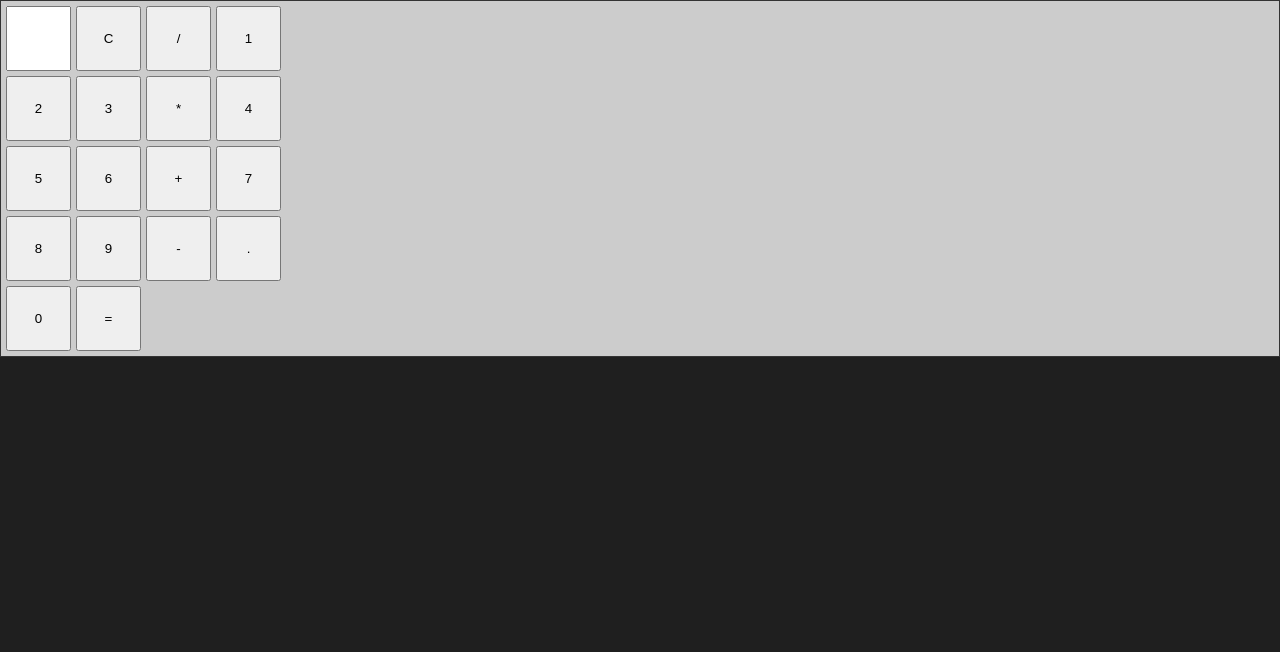
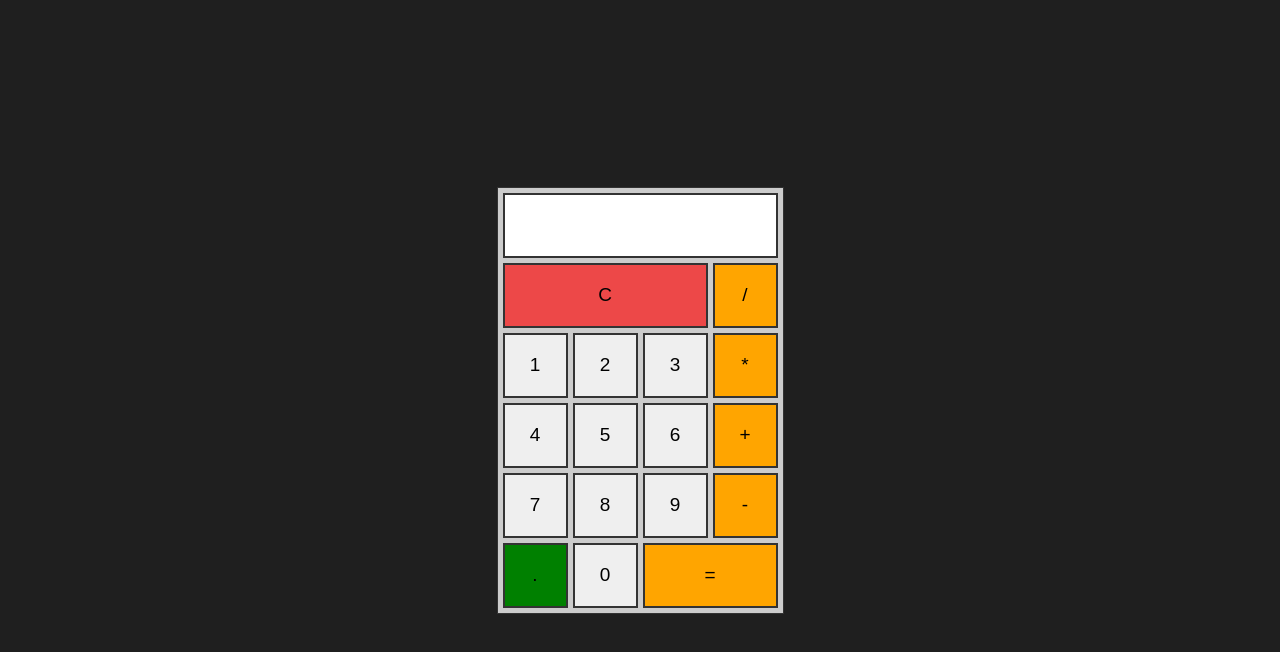
Before and after one commit to JJSEONG/calculator, a plain HTML site: page index.html in a window 1280 px wide. Drawn offline with Linux system fonts and the light colour scheme.

Commit message:
calculator publishing

```diff
--- a/css/style.css
+++ b/css/style.css
@@ -5,8 +5,13 @@
 }
 body {
     background-color: #1f1f1f;
+    display: flex;
+    justify-content: center;
+    align-items: center;
+    height: 100vh;
 }
 .calculator {
+    width: 287px;
     border: 1px solid #333;
     background-color: #ccc;
     padding: 5px;
@@ -17,3 +22,29 @@ body {
     grid-auto-rows: 65px;
     grid-gap: 5px;
 }
+.calculator form input {
+    border:2px solid #333;
+    cursor: pointer;
+    font-size: 19px;
+}
+.calculator form input:hover {
+    box-shadow: 1px 1px 2px #333;
+}
+.calculator form .clear {
+    background-color: #ed4848;
+}
+.calculator form .operator {
+    background-color: orange;
+}
+.calculator form .dot {
+    background-color: green;
+}
+.calculator form input[type="text"] {
+    grid-column: span 4;
+}
+.calculator form .clear {
+    grid-column: span 3;
+}
+.calculator form .result {
+    grid-column: span 2;
+}
```
